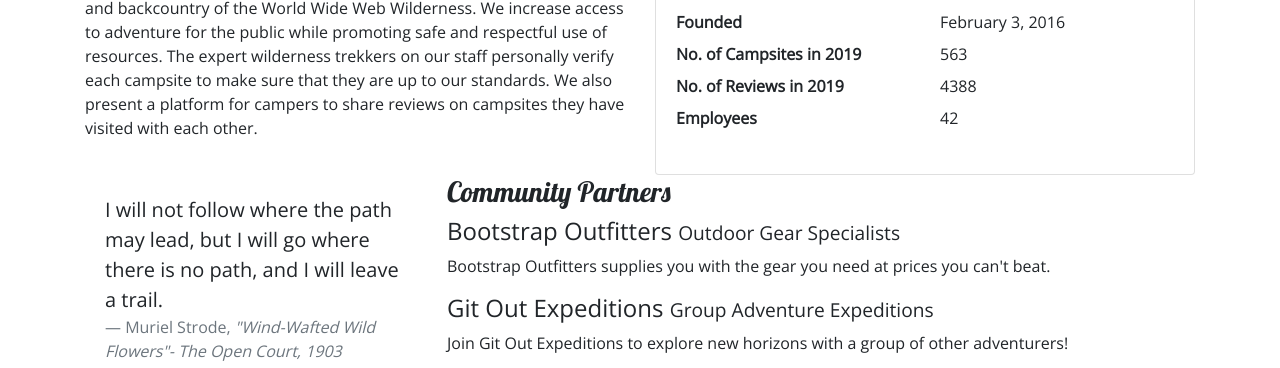
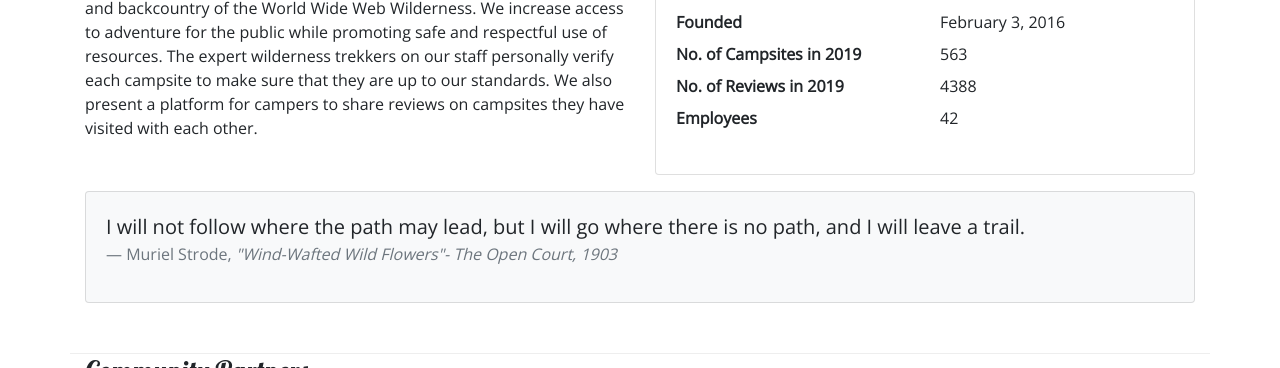
Before and after one commit to LisaPiano/nucampsite, a website: page aboutus.html in a window 1280 px wide. Shown: the part 574-942 px from the top of the page. Drawn offline with nearby package versions, Linux system fonts and the light colour scheme.

Commit message:
Tables and Cards, but with fixed div elements

```diff
--- a/aboutus.html
+++ b/aboutus.html
@@ -83,7 +83,7 @@
                 </div>
             </div>
             <div class="col">
-                <div clas="card bg-light mt-3">
+                <div class="card bg-light mt-3">
                     <blockquote class="blockquote card-body">
                         <p class="mb-0">I will not follow where the path may lead, but I will go where there is no path, and I will leave a trail.</p>
                         <footer class="blockquote-footer">Muriel Strode,
@@ -94,6 +94,7 @@
                     </blockquote>
                 </div>
             </div>
+        </div>
 
             <div class="row">
                 <div class="col-12">
@@ -108,7 +109,7 @@
                     <p class="d-none d-sm-block">From polar fleeces to swimsuits, hiking boots to waders, a visit to Node will be sure to get you covered.</p>
                 </div>
             </div>
-        </div>
+
 
         <div class="row row-content">
             <div class="col-sm-9">
```
